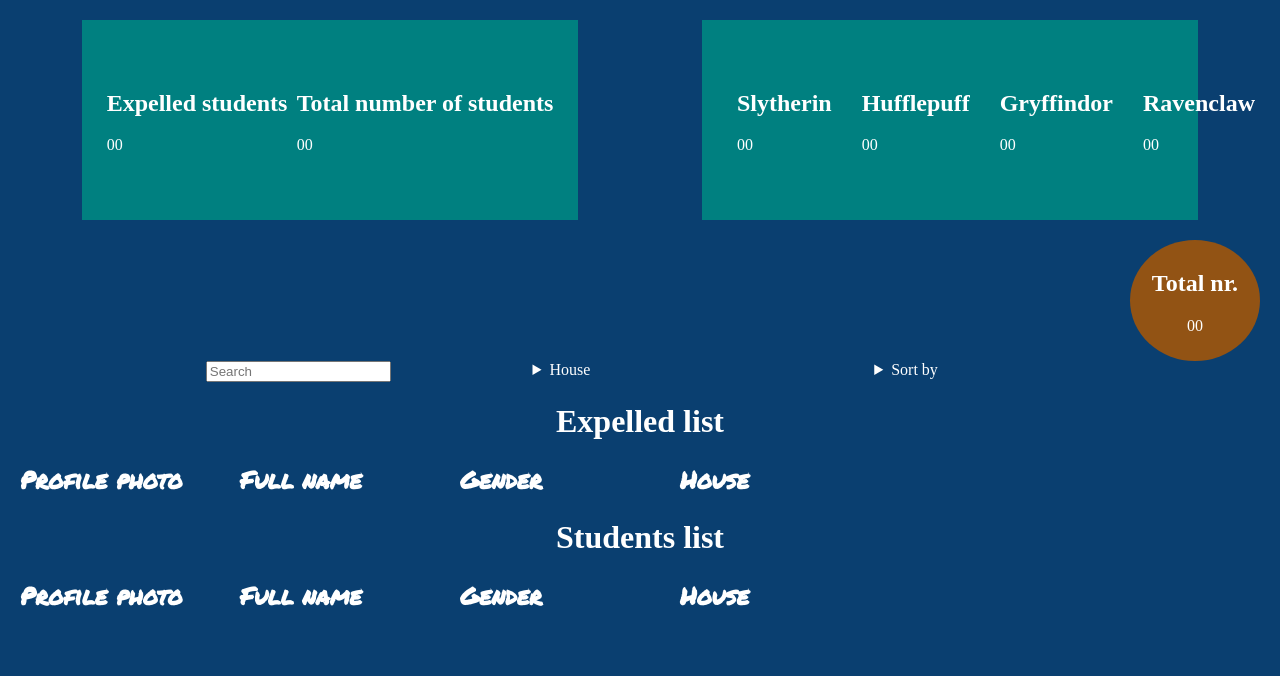
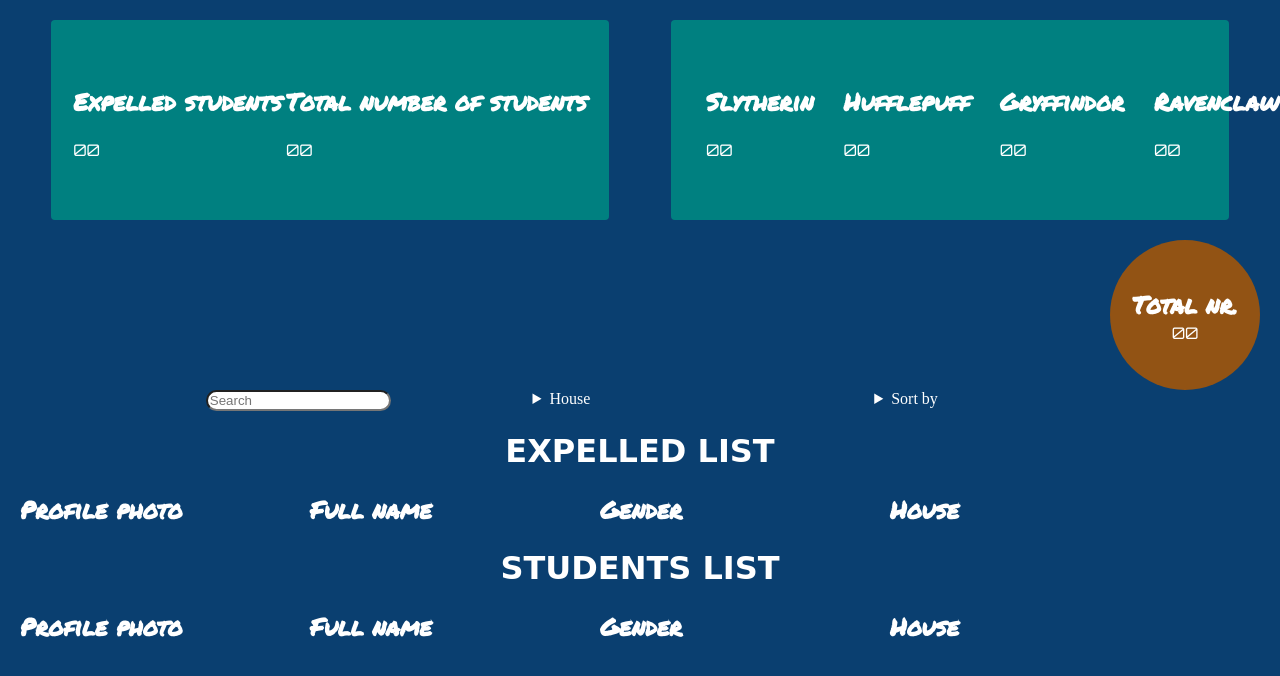
Before and after one commit to mariajalmeida/hacked_hogwarts, a plain HTML site: page index.html in a window 1280 px wide. Drawn offline with Linux system fonts and the light colour scheme; no server answers; a web font is replaced by a local one.

Commit message:
minor update

```diff
--- a/css/style.css
+++ b/css/style.css
@@ -1,5 +1,6 @@
 @import url('https://fonts.googleapis.com/css2?family=Permanent+Marker&display=swap');
 @import url('https://fonts.googleapis.com/css2?family=Orbitron:wght@400;500&display=swap');
+@import url('https://fonts.googleapis.com/css2?family=Akaya+Telivigala&display=swap');
 
 body {
     margin: 0;
@@ -19,11 +20,13 @@ body {
 
 .boxes>div {
     display: flex;
+    justify-content: space-between;
     align-items: center;
-    width: 40%;
+    width: 45%;
     height: 200px;
     margin: auto;
     background-color: teal;
+    border-radius: 4px;
 }
 
 .expelled_total,
@@ -41,12 +44,22 @@ body {
 
 .total-list-number {
     text-align: center;
-    width: 130px;
+    width: 150px;
+    height: 150px;
     margin: auto;
     margin-right: 20px;
     background-color: rgb(146, 83, 20);
+    border-radius: 50%;
     padding: 10px;
-    border-radius: 50%;
+    display: flex;
+    flex-direction: column;
+    align-items: center;
+    justify-content: center;
+}
+
+.total-list-number h2,
+.total-list-number p {
+    margin: 0;
 }
 
 .categories {
@@ -55,12 +68,17 @@ body {
 
 h1 {
     text-align: center;
+    font-family: 'Akaya Telivigala', cursive;
+    text-transform: uppercase;
 }
 
 .categories h2 {
-    width: 200px;
+    width: 270px;
     margin: 0 10px;
     padding: 0px 10px;
+}
+
+h2 {
     font-family: 'Permanent Marker', cursive;
 }
 
@@ -68,6 +86,10 @@ h1 {
     display: flex;
     width: 100%;
     background: rgb(10, 63, 112);
+    font-family: 'Orbitron', sans-serif;
+}
+
+p {
     font-family: 'Orbitron', sans-serif;
 }
 
@@ -99,6 +121,10 @@ h1 {
 .empty {
     width: 108px;
     background-color: rgb(21, 110, 110);
+}
+
+#myInput {
+    border-radius: 20px;
 }
 
 details {
@@ -245,4 +271,7 @@ details button {
     display: block;
     width: 300px;
     cursor: pointer;
+    border-radius: 2px;
+    border: none;
+    padding: 5px;
 }
```
